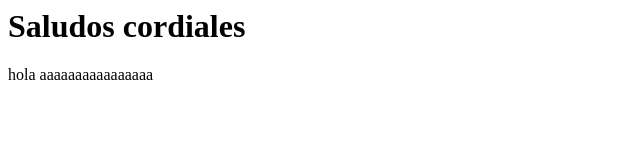
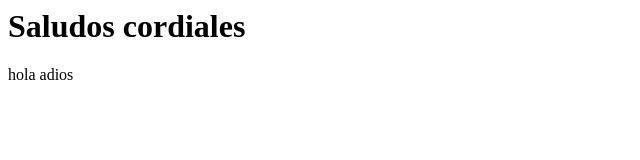
Before and after one commit to JorgeArmando3414/proyecto1, a plain HTML site: page index.html in a window 1280 px wide. Shown: the full height of the page, 0-640 px from the left. Drawn offline with Linux system fonts and the light colour scheme.

Commit message:
Update index.html

```diff
--- a/index.html
+++ b/index.html
@@ -1,3 +1,3 @@
 <h1>Saludos cordiales</h1>
 
-<p>hola aaaaaaaaaaaaaaaa</p>
+<p>hola adios</p>
```
